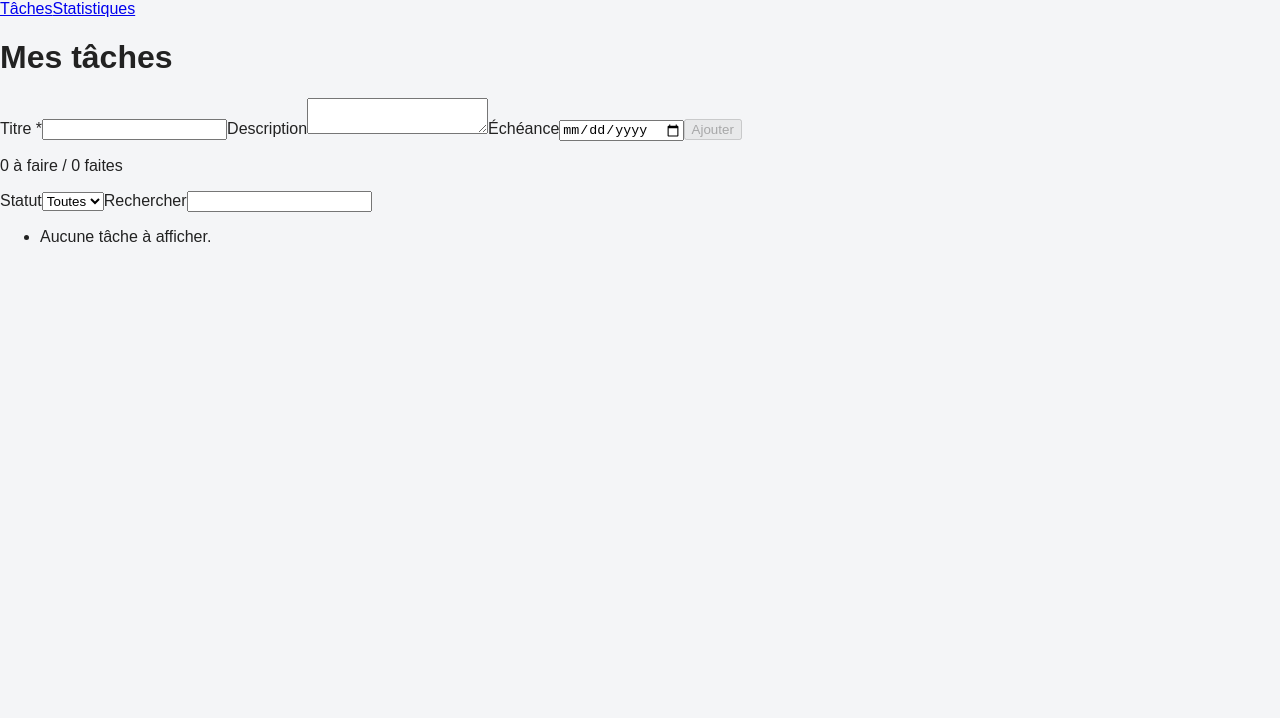
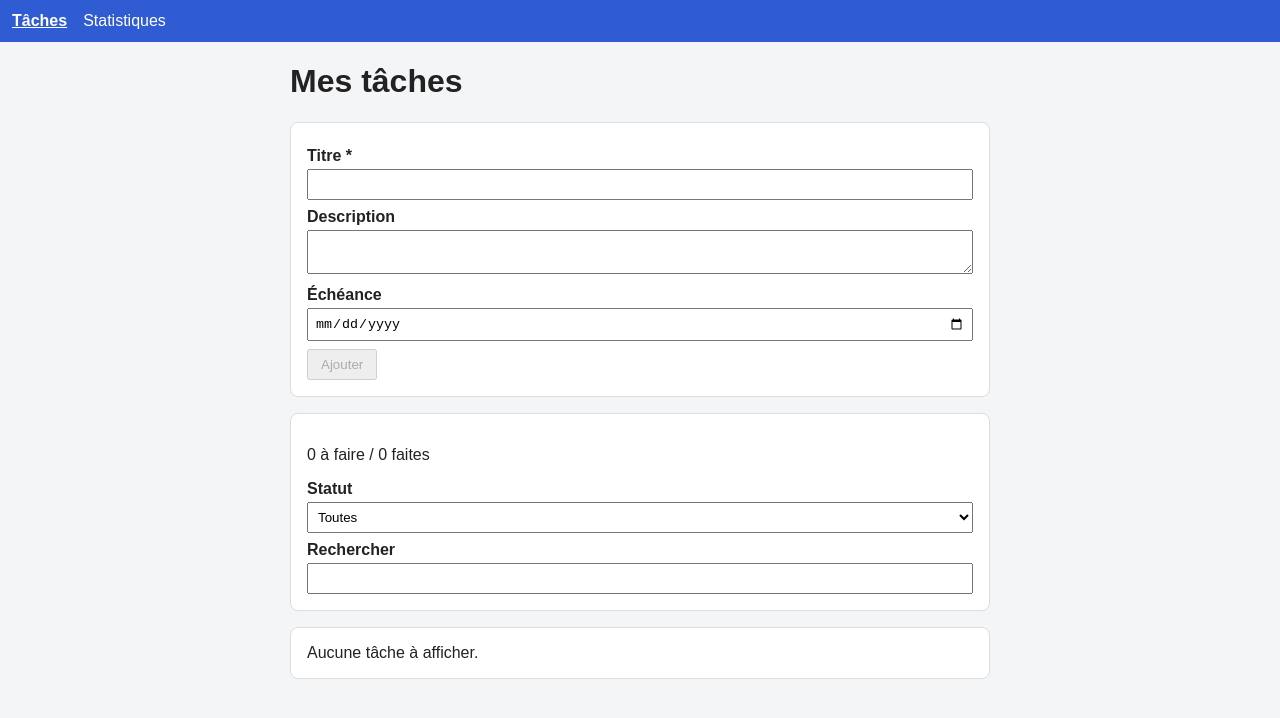
Before and after one commit to Detruni/to-do-list, an Angular app: page / in a window 1280 px wide. Shown: the top 718 px of the page. Built offline with nearby package versions, Linux system fonts and the light colour scheme.

Commit message:
Ajout du style CSS

```diff
--- a/src/styles.css
+++ b/src/styles.css
@@ -4,3 +4,102 @@ body {
   color: #222;
   margin: 0;
 }
+
+header {
+  background: #2f5bd3;
+  padding: 12px;
+}
+
+nav a {
+  color: white;
+  margin-right: 16px;
+  text-decoration: none;
+}
+
+nav a.active {
+  font-weight: bold;
+  text-decoration: underline;
+}
+
+main {
+  max-width: 700px;
+  margin: 0 auto;
+  padding: 0 16px;
+}
+
+.card {
+  background: white;
+  border: 1px solid #ddd;
+  border-radius: 8px;
+  padding: 16px;
+  margin-bottom: 16px;
+}
+
+label {
+  display: block;
+  font-weight: bold;
+  margin-top: 8px;
+}
+
+input,
+textarea,
+select {
+  width: 100%;
+  padding: 6px;
+  margin-top: 4px;
+  box-sizing: border-box;
+}
+
+input[type='checkbox'] {
+  width: auto;
+}
+
+button {
+  margin-top: 8px;
+  margin-right: 4px;
+  padding: 6px 12px;
+  cursor: pointer;
+}
+
+button.danger {
+  color: #b42318;
+}
+
+.error {
+  color: #b42318;
+  margin: 4px 0;
+}
+
+ul.card {
+  list-style: none;
+}
+
+.task {
+  display: flex;
+  align-items: center;
+  gap: 8px;
+  border-bottom: 1px solid #eee;
+  padding: 8px 0;
+}
+
+.task-text {
+  flex: 1;
+}
+
+.task-text label {
+  margin: 0;
+}
+
+.task-text p {
+  margin: 4px 0;
+}
+
+.done label {
+  text-decoration: line-through;
+  color: #888;
+}
+
+.edit {
+  border-bottom: 1px solid #eee;
+  padding-bottom: 8px;
+}
```
